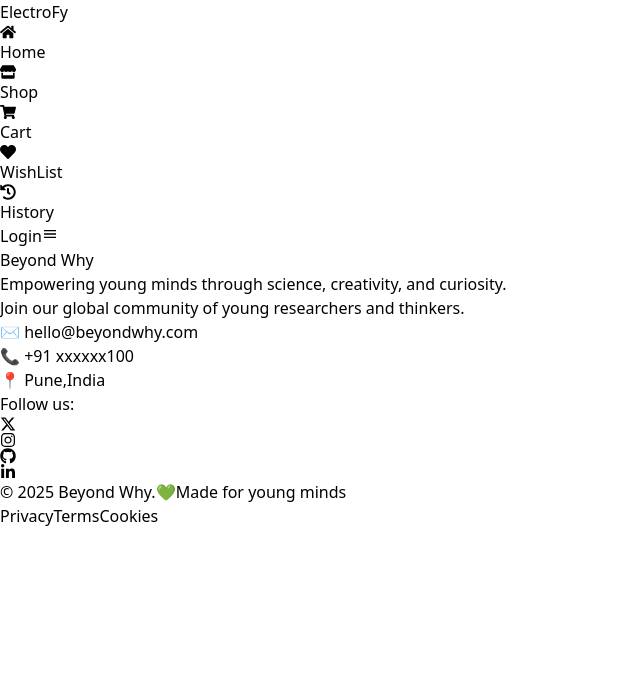
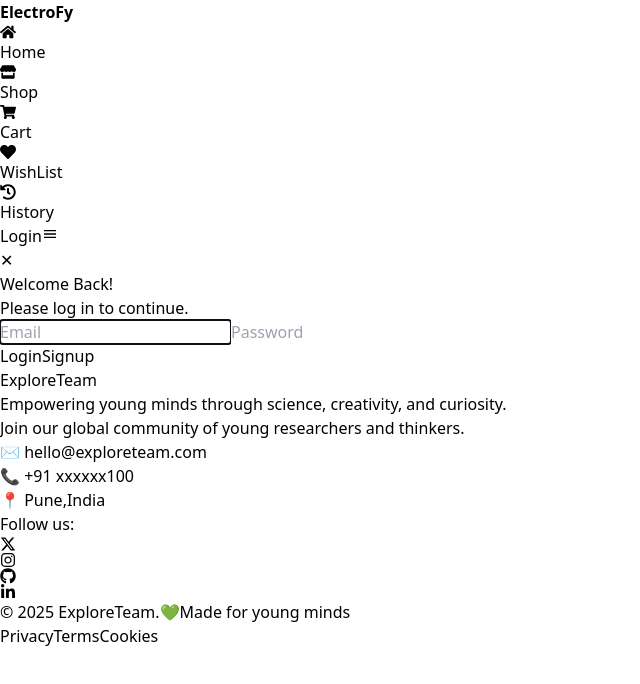
Before and after one commit to tambehimanshu/ElectroFy, a React (Vite) app: page /login in a window 1280 px wide. Shown: the top 684 px of the page, without its empty margins (0-640 px from the left). Built offline with nearby package versions, Linux system fonts and the light colour scheme.

Commit message:
done with the frontend of the electroFy website

```diff
--- a/src/App.jsx
+++ b/src/App.jsx
@@ -44,7 +44,7 @@ function App() {
             <Route path="/payment" element={<Payment/>} />
             <Route path="/payment-success" element={<PaymentSuccess/>} />
             <Route path="/payment-history" element={<History/>} />
-            <Route path="/" element={<Login/>} />
+            <Route path="/login" element={<Login/>} />
 
           </Routes>
           </main>
--- a/src/components/Footer.jsx
+++ b/src/components/Footer.jsx
@@ -29,7 +29,7 @@ const Footer = () => {
           <div className="flex flex-col md:flex-row justify-between gap-8">
             {/* Brand Section */}
             <div>
-              <h2 className="text-2xl font-bold mb-4">Beyond Why</h2>
+              <h2 className="text-2xl font-bold mb-4">ExploreTeam</h2>
               <p className="text-gray-300 mb-6 leading-relaxed">
                 Empowering young minds through science, creativity, and
                 curiosity. <br /> Join our global community of young researchers
@@ -40,7 +40,7 @@ const Footer = () => {
             {/* Contact Info */}
             <div className="space-y-3 text-gray-300 text-sm md:text-base">
               <div className="flex items-center gap-2">
-                <span className="text-green-600">✉️</span> hello@beyondwhy.com
+                <span className="text-green-600">✉️</span> hello@exploreteam.com
               </div>
               <div className="flex items-center gap-2">
                 <span className="text-green-600">📞</span> +91 xxxxxx100
@@ -72,7 +72,7 @@ const Footer = () => {
           {/* Copyright */}
           <div className="flex flex-col sm:flex-row items-center space-y-3 sm:space-y-0 sm:space-x-6 text-gray-400 text-sm">
             <div className="flex items-center gap-2">
-              <span>© {currentYear} Beyond Why.</span>
+              <span>© {currentYear} ExploreTeam.</span>
               <span className="text-green-600">💚</span>
               <span>Made for young minds</span>
             </div>
--- a/src/components/Navbar.jsx
+++ b/src/components/Navbar.jsx
@@ -58,7 +58,7 @@ function Navbar() {
         data-aos="fade-down"
      data-aos-easing="linear"
      data-aos-duration="1000"
-      className="text-3xl md:text-4xl lg:text-5xl font-light">ElectroFy</h1>
+      className="text-3xl md:text-4xl lg:text-5xl font-light "><b>ElectroFy</b></h1>
 
         {/* Desktop Menu */}
         <nav className="hidden md:flex">
@@ -67,7 +67,7 @@ function Navbar() {
 
         {/* SignUp Button */}
         <button
-        onClick={()=>navigate('/*')}
+        onClick={()=>navigate('/login')}
         data-aos="fade-down"
      data-aos-easing="linear"
      data-aos-duration="1000"
--- a/src/pages/Login.jsx
+++ b/src/pages/Login.jsx
@@ -1,16 +1,18 @@
 import React, { useState, useEffect } from "react";
+import { useNavigate } from "react-router-dom";
 
 function Login() {
+
+  const navigate = useNavigate()
   const [isOpen, setIsOpen] = useState(false);
 
-  // Open modal on component mount
+  // Open modal when component mounts
   useEffect(() => {
     setIsOpen(true);
   }, []);
 
   return (
     <>
-      {/* Modal Overlay */}
       {isOpen && (
         <div
           className="fixed inset-0 bg-black bg-opacity-50 backdrop-blur-sm flex items-center justify-center z-50"
@@ -18,18 +20,24 @@ function Login() {
         >
           {/* Modal Content */}
           <div
-            className="bg-white w-full max-w-md rounded-xl p-6 relative z-10 transform transition-all duration-300 opacity-0 scale-90 animate-slideFadeIn"
+            className="bg-white w-full max-w-md rounded-xl p-8 relative z-10 transform transition-all duration-300 scale-100 opacity-100 shadow-2xl"
             onClick={(e) => e.stopPropagation()}
           >
             {/* Close Button */}
             <button
-              className="absolute right-4 top-4 text-gray-600 hover:text-gray-900 text-xl font-bold"
-              onClick={() => setIsOpen(false)}
+              className="absolute right-4 top-4 text-gray-500 hover:text-gray-800 text-xl font-bold"
+              onClick={() => {
+                setIsOpen(false)
+              navigate('/')
+              }}
             >
               ✕
             </button>
 
-            <h3 className="text-2xl font-bold text-gray-800 mb-4">Welcome Back!</h3>
+            {/* Title */}
+            <h3 className="text-2xl font-bold text-gray-800 mb-2">
+              Welcome Back!
+            </h3>
             <p className="text-gray-600 mb-6">Please log in to continue.</p>
 
             {/* Form */}
@@ -37,20 +45,32 @@ function Login() {
               <input
                 type="email"
                 placeholder="Email"
-                className="input input-bordered w-full"
+                className="border border-gray-300 rounded-lg p-2 focus:outline-none focus:ring-2 focus:ring-indigo-500"
                 autoFocus
               />
               <input
                 type="password"
                 placeholder="Password"
-                className="input input-bordered w-full"
+                className="border border-gray-300 rounded-lg p-2 focus:outline-none focus:ring-2 focus:ring-indigo-500"
               />
-              <button
-                type="submit"
-                className="bg-indigo-600 text-white py-2 rounded-lg hover:bg-indigo-700 transition"
-              >
-                Login
-              </button>
+
+              {/* Buttons */}
+              <div className="flex justify-between gap-4 mt-4">
+                <button
+                  type="submit"
+                  onClick={()=>navigate('/')}
+                  className="flex-1 bg-indigo-600 text-white py-2 rounded-lg hover:bg-indigo-700 transition"
+                >
+                  Login
+                </button>
+                <button
+                  type="button"
+                  className="flex-1 bg-gray-200 text-gray-800 py-2 rounded-lg hover:bg-gray-300 transition"
+                  onClick={() => alert("Redirect to Signup Page")}
+                >
+                  Signup
+                </button>
+              </div>
             </form>
           </div>
         </div>
```
